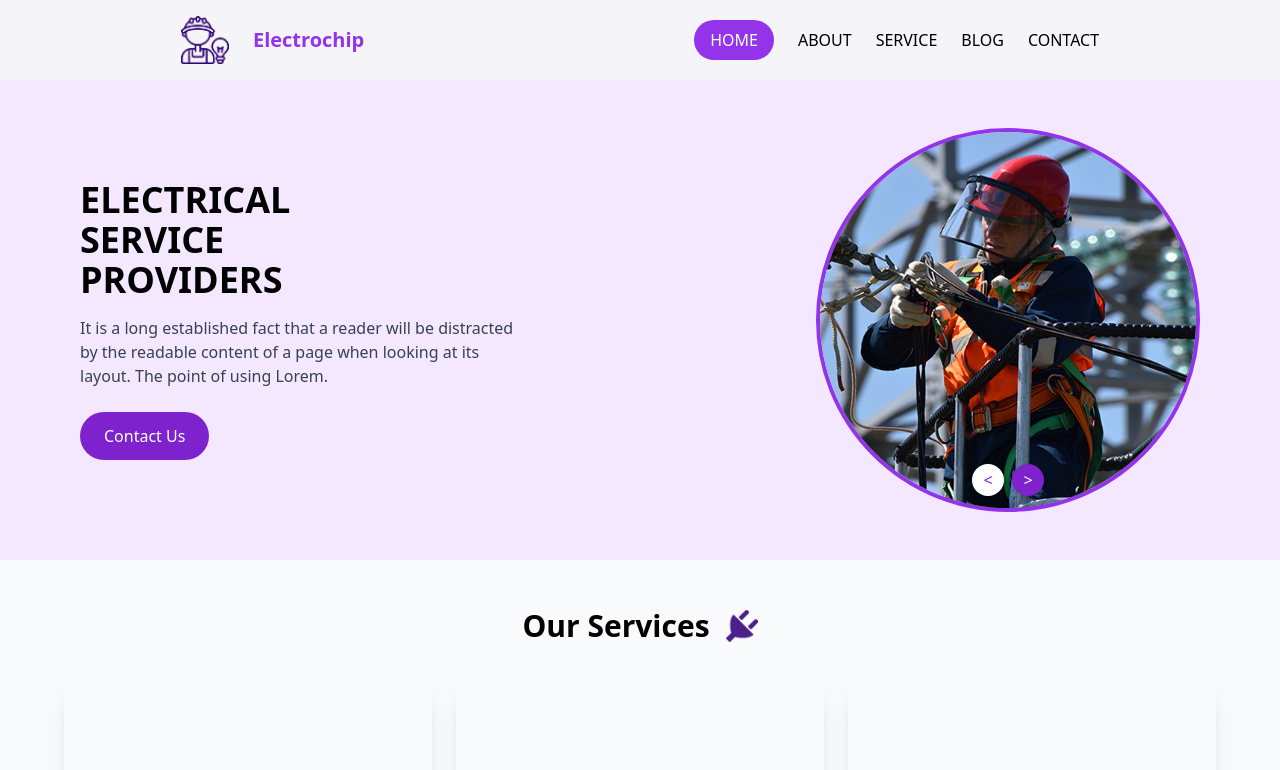
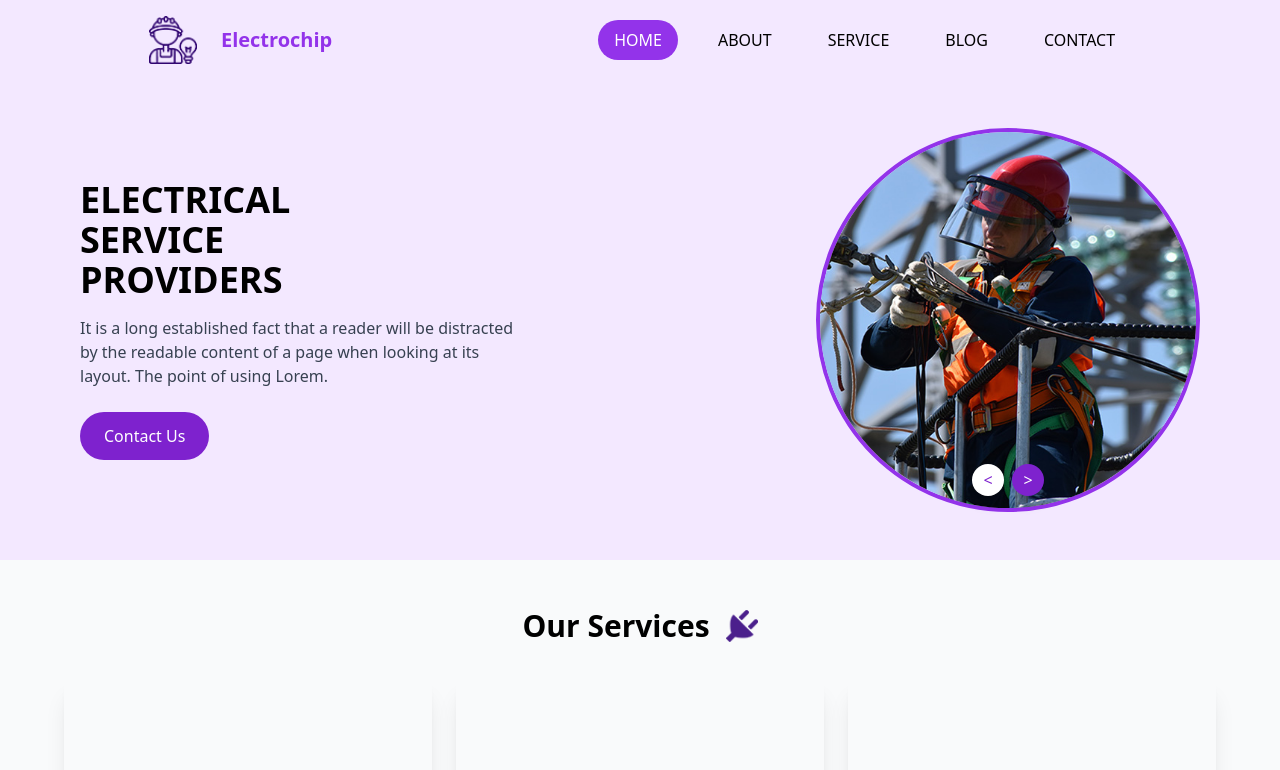
Before and after one commit to Abhinav670007/ElectroChipUI, a React (Create React App) app: page / in a window 1280 px wide. Shown: the top 770 px of the page. Built offline with nearby package versions, Linux system fonts and the light colour scheme.

Commit message:
header section updated

```diff
--- a/src/component/Header.jsx
+++ b/src/component/Header.jsx
@@ -1,17 +1,17 @@
 import React, { useState } from 'react'
+import { useLocation } from "react-router-dom";
 
 function Header() {
     const [isMenuOpen, setIsMenuOpen] = useState(false);
+    const location = useLocation();  // Get the current location
+
+    const isActive = (path) => location.pathname === path ? 'bg-purple-600 text-white' : 'text-black hover:text-purple-600';
   return (
-    <header className="bg-[#f4f4f9] p-4">
+    <header className="bg-purple-100 p-4">
       <div className="container mx-auto flex items-center justify-around">
-
         <div className="flex items-center space-x-4">
           <img src="./images/logo.png" alt="Logo" className="h-12" />
           <div className="flex items-center">
-          <div className="text-purple-600 text-3xl">
-
-          </div>
             <h1 className="text-purple-600 font-bold text-xl ml-2">Electrochip</h1>
           </div>
         </div>
@@ -20,32 +20,31 @@ function Header() {
         <nav className="hidden md:flex items-center space-x-6">
           <a
             href="/"
-          className="px-4 py-2 bg-purple-600 text-white rounded-full font-medium hover:bg-purple-800 transition-all"
+            className={`px-4 py-2 rounded-full font-medium  transition-all ${isActive('/')}`}
           >
             HOME
           </a>
           <a
             href="/about"
-          className="text-black hover:text-purple-600 transition-all"
+            className={`px-4 py-2 rounded-full font-medium transition-all ${isActive('/about')}`}
           >
             ABOUT
           </a>
           <a
             href="/services"
-          className="text-black hover:text-purple-600 transition-all"
+            className={`px-4 py-2 rounded-full font-medium  transition-all ${isActive('/services')}`}
           >
             SERVICE
           </a>
           <a
             href="/blog"
-          className="text-black hover:text-purple-600 transition-all"
+            className={`px-4 py-2 rounded-full font-medium  transition-all ${isActive('/blog')}`}
           >
             BLOG
           </a>
-
           <a
             href="/contact"
-          className="text-black hover:text-purple-600 transition-all"
+            className={`px-4 py-2 rounded-full font-medium  transition-all ${isActive('/contact')}`}
           >
             CONTACT
           </a>
@@ -54,7 +53,6 @@ function Header() {
         {/* Mobile Menu Button (Hamburger Icon) */}
         <div className="md:hidden flex items-center">
           <button onClick={() => setIsMenuOpen(!isMenuOpen)} className="text-purple-600 p-2">
-            {/* <img src="./images/menu.png" alt="" className='h-12'/> */}
             <i className={`fas fa-bars text-xl ${isMenuOpen ? 'rotate-90' : ''}`}></i>
           </button>
         </div>
@@ -63,13 +61,13 @@ function Header() {
       {/* Mobile Navigation Menu (Toggled by state) */}
       {isMenuOpen && (
         <div className="md:hidden flex flex-col items-center space-y-4 mt-4">
-        <a href="#home" className="px-4 py-2 bg-purple-600 text-white rounded-full font-medium hover:bg-purple-800 transition-all">
+          <a href="/" className={`px-4 py-2 rounded-full font-medium hover:bg-purple-800 transition-all ${isActive('/')}`}>
             HOME
           </a>
-        <a href="#about" className="text-black hover:text-purple-600 transition-all">ABOUT</a>
-        <a href="#services" className="text-black hover:text-purple-600 transition-all">SERVICE</a>
-        <a href="#blog" className="text-black hover:text-purple-600 transition-all">BLOG</a>
-        <a href="#contact" className="text-black hover:text-purple-600 transition-all">CONTACT</a>
+          <a href="/about" className={`rounded-full text-black hover:text-purple-600 transition-all ${isActive('/about')}`}>ABOUT</a>
+          <a href="/services" className={`rounded-full text-black hover:text-purple-600 transition-all ${isActive('/services')}`}>SERVICE</a>
+          <a href="/blog" className={`rounded-full text-black hover:text-purple-600 transition-all ${isActive('/blog')}`}>BLOG</a>
+          <a href="/contact" className={`rounded-full text-black hover:text-purple-600 transition-all ${isActive('/contact')}`}>CONTACT</a>
         </div>
       )}
     </header>
```
Lines whose indentation alone changed are shown as unchanged.
